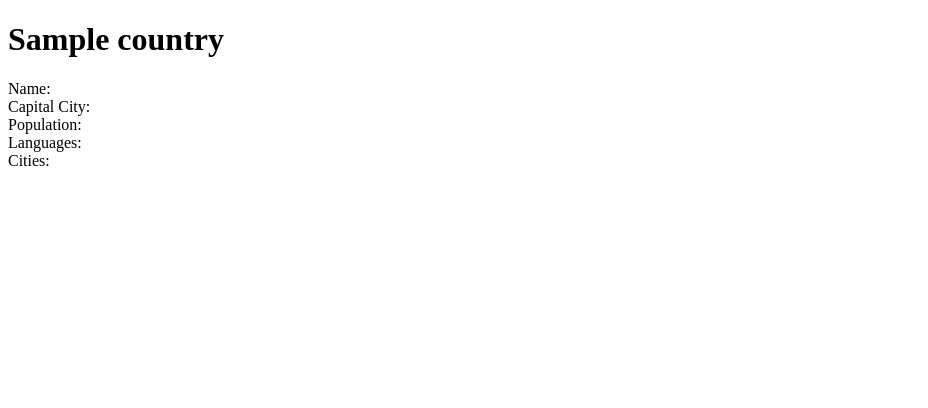
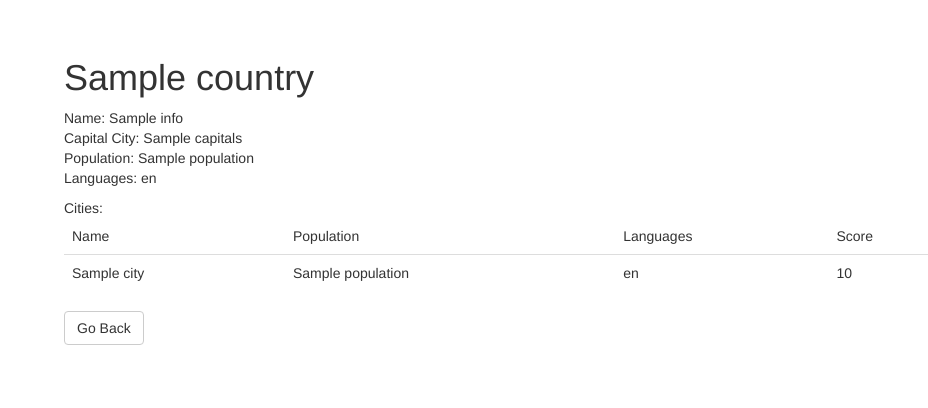
Before and after one commit to nancytao/cs4400-gttravel, a Flask app: template templates/country.html in a window 1280 px wide. Shown: the top 408 px of the page, without its empty margins (0-928 px from the left). Run offline with Flask 2, Linux system fonts and the light colour scheme; the template is opened without the code that fills it: most values are stand-ins (such as "Sample title", 1, 10 or a date in 2020); some libraries are stand-ins or nearby versions.

Commit message:
City and Country individual pages

```diff
--- a/GTTravel.py
+++ b/GTTravel.py
@@ -8,8 +8,19 @@ logged_user = ""
 
 @app.route("/to_country_page/<country>")
 def to_country_page(country):
-    return render_template("country.html", country=country)
-    # render_template("countrypage.html")
+    info = db.aboutCountry(country)
+    cities = db.getCountryCities(country)
+
+    return render_template("country.html", country=country, info=info, cities=cities)
+
+
+@app.route("/to_city_page/<city>")
+def to_city_page(city):
+    info = db.aboutCity(city)
+    locations = db.getCityLocations(city)
+    reviews = db.getCityReviews(city)
+
+    return render_template("city.html", city=city, info=info, locations=locations, reviews=reviews)
 
 
 @app.route('/sign_in', methods=['POST', 'GET'])
--- a/templates/cityresults.html
+++ b/templates/cityresults.html
@@ -24,7 +24,7 @@
         <tbody>
         {% for o in cities %}
           <tr>
-                <td>{{ o["city"] }}</td>
+                <td><a href="{{ url_for('to_city_page', country=o['city']) }}">{{ o["city"] }}</a></td>
                 <td>{{ o["country"] }}</td>
                 <td>{{ o["latitude"] }}</td>
                 <td>{{ o["longitude"] }}</td>
--- a/templates/country.html
+++ b/templates/country.html
@@ -3,17 +3,38 @@
 <head>
     <meta charset="UTF-8">
     <title>{{country}}</title>
+    <link rel="stylesheet" href="http://maxcdn.bootstrapcdn.com/bootstrap/3.3.6/css/bootstrap.min.css">
+</head>
+<body style="padding: 3% 5% 5% 5%; width: 80%">
     <h1>{{country}}</h1>
     <p>
-        Name:<br>
-        Capital City:<br>
-        Population:<br>
-        Languages:<br>
-        Cities:<br>
+        Name: {{info["name"]}}<br>
+        Capital City: {{info["capitals"]}}<br>
+        Population: {{info["population"]}}<br>
+        Languages: {{info["languages"]}}<br>
     </p>
-
-</head>
-<body>
+    Cities:<br>
+    <table class="table table-hover">
+        <thead>
+          <tr>
+              <td>Name</td>
+              <td>Population</td>
+              <td>Languages</td>
+              <td>Score</td>
+          </tr>
+        </thead>
+        <tbody>
+        {% for o in cities %}
+          <tr>
+                <td>{{ o["city"] }}</td>
+                <td>{{ o["population"] }}</td>
+                <td>{{ o["languages"] }}</td>
+                <td>{{ o["score"] }}</td>
+          </tr>
+        {% endfor %}
+        </tbody>
+      </table>
+    <a class=" btn btn-default" href="/to_country_search" role="button">Go Back</a>
 
 </body>
 </html>
```
Also changed, not shown: templates/city.html (added, +70 -0 lines).
